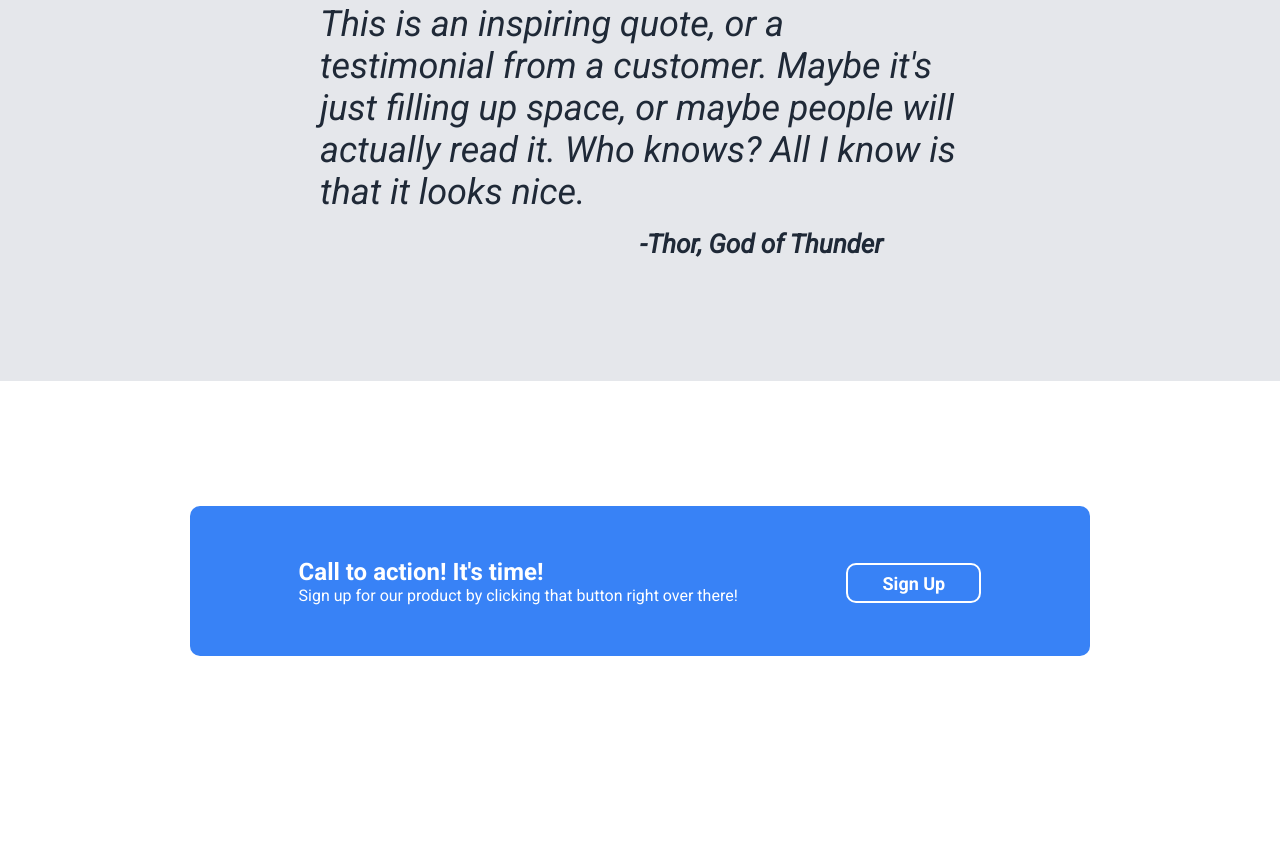
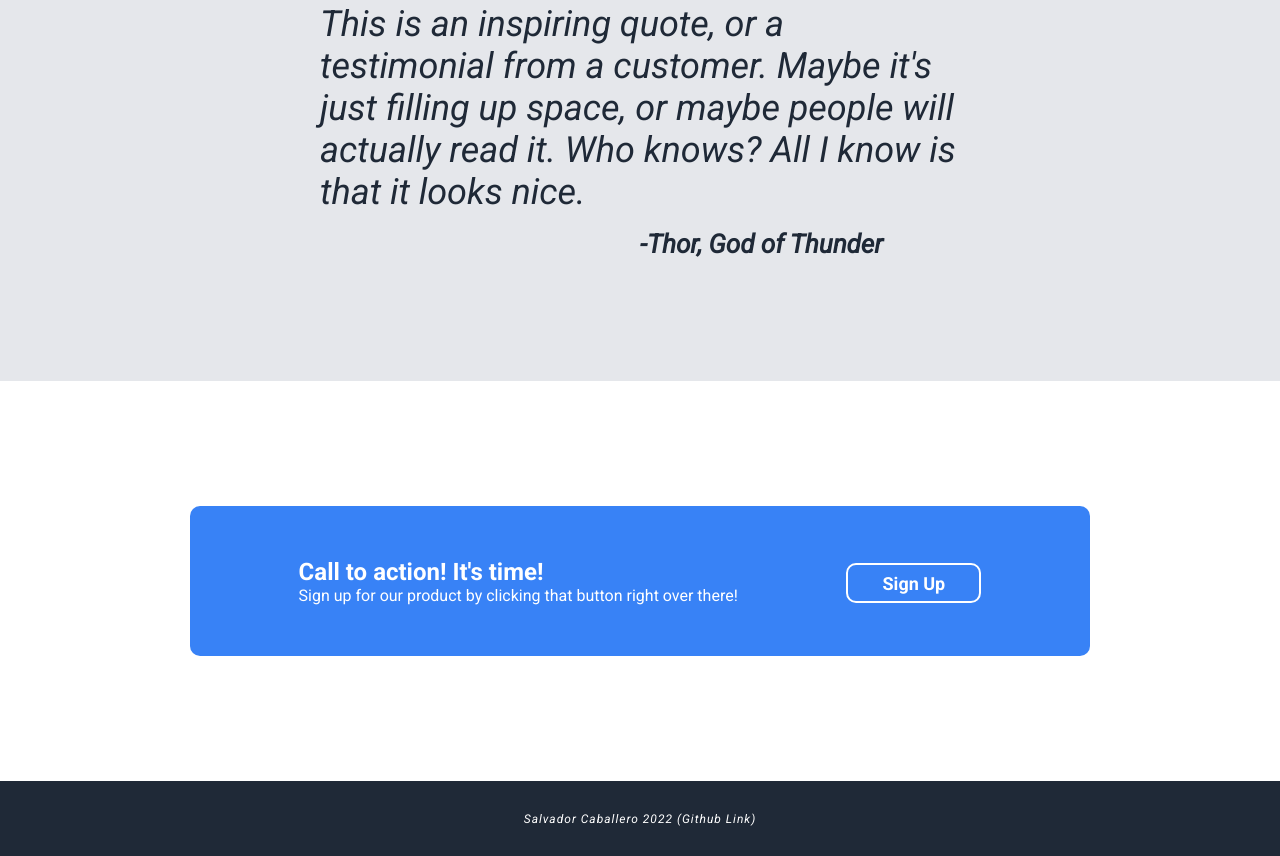
Before and after one commit to DSam87/odin_landing_page, a plain HTML site: page index.html in a window 1280 px wide. Shown: the part 1169-2025 px from the top of the page. Before the commit the page ends 1950 px from the top, so only its background shows below. Drawn offline with Linux system fonts and the light colour scheme.

Commit message:
Add footer html & styles

```diff
--- a/index.html
+++ b/index.html
@@ -88,6 +88,9 @@
         </div>
     </div>
 
+    <div class="footer">
+        <p><a href="https://github.com/DSam87"> Salvador Caballero 2022 (Github Link)</a></p>
+    </div>
 
 
 
--- a/styles.css
+++ b/styles.css
@@ -225,3 +225,25 @@ header a{
     font-weight: bold;
     font-size: 24px;
 }
+
+/* End of quote container styles */
+
+.footer{
+    display: flex;
+    flex-direction: row;
+    justify-content: center;
+    align-items: center;
+    height: 75px;
+    background-color: #1f2937;
+    color: white;
+    font-size: small;
+    font-style: italic;
+    letter-spacing: 1px;
+    font-size: 12px;
+}
+
+.footer a{
+    color: white;
+    font-style: none;
+    text-decoration: none;
+}
```
